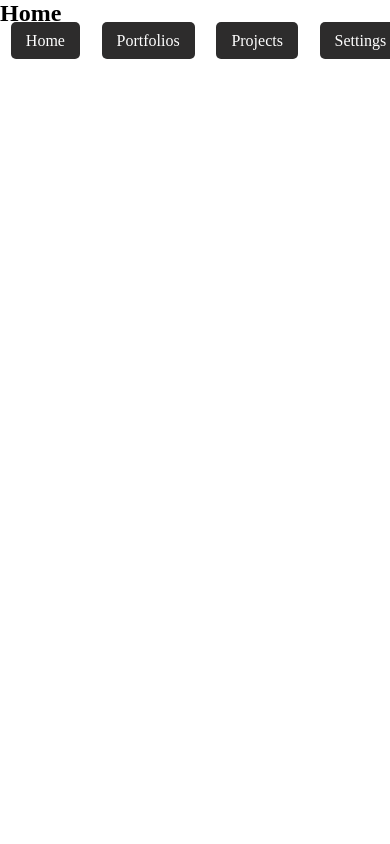
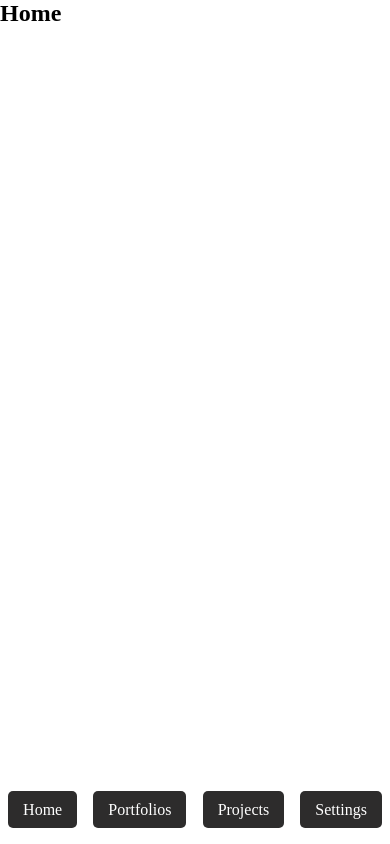
Before and after one commit to cunderhill17/industry-night-cms, a React (Vite) app in the folder cms/: page / in a window 390 px wide. Shown: the top 844 px of the page. Built offline with nearby package versions, Linux system fonts and the light colour scheme.

Commit message:
style: modify grid so that header is fixed to the bottom of screen at mobile

```diff
--- a/cms/src/styling/base/_base.scss
+++ b/cms/src/styling/base/_base.scss
@@ -17,6 +17,9 @@ ul {
     list-style-type: none;
 }
 
+body {
+    height: 100vh;
+}
 
 /* ---UTILITY CLASSES--- */
 .hidden {
--- a/cms/src/styling/components/_header.scss
+++ b/cms/src/styling/components/_header.scss
@@ -1,4 +1,6 @@
 header {
+    max-width: 412px;
+    height: fit-content;
     order: 2;
 
     @media screen and (min-width: 768px) {
@@ -7,6 +9,8 @@ header {
 }
 
 nav {
+    padding: 25px 0px;
+
     ul {
         display: flex;
         flex-direction: row;
--- a/cms/src/styling/layout/_grid.scss
+++ b/cms/src/styling/layout/_grid.scss
@@ -1,20 +1,62 @@
+// .grid-con {
+//     display: grid;
+//     grid-template-columns: repeat(4, 1fr);
+//     column-gap: 10px;
+//     row-gap: 5px;
+//     width: 412px;
+//     margin: 0px auto;
+
+//     @media (min-width: 768px) {
+//         grid-template-columns: repeat(8, 1fr);
+//         width: 768px;
+//     }
+
+//     @media (min-width: 1200px) {
+//         grid-template-columns: repeat(12, 1fr);
+//         width: 1200px;
+//     }
+// }
+
 .grid-con {
     display: grid;
-    grid-template-columns: repeat(4, 1fr);
-    column-gap: 10px;
-    row-gap: 5px;
     width: 412px;
+    grid-template-columns: 1fr;
     margin: 0px auto;
 
-    @media (min-width: 768px) {
+    header {
+        position: fixed;
+        bottom: 0;
+        left: 50%;
+        transform: translateX(-50%);
+        width: 100%;
+        z-index: 10;
+    }
+
+    main {
+        width: 100%;
+        padding-bottom: 100px;
+    }
+
+    @media screen and (min-width: 768px) {
         grid-template-columns: repeat(8, 1fr);
         width: 768px;
+        column-gap: 10px;
+
+        header {
+            position: static;
+            transform: none;
+        }
+
+        main {
+            padding-bottom: 0px;
+        }
     }
 
-    @media (min-width: 1200px) {
+    @media screen and (min-width: 1200px) {
         grid-template-columns: repeat(12, 1fr);
         width: 1200px;
     }
+
 }
 
 .grid-con.margin-vert {
```
